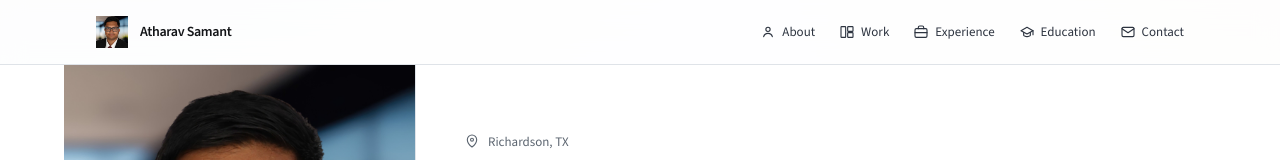
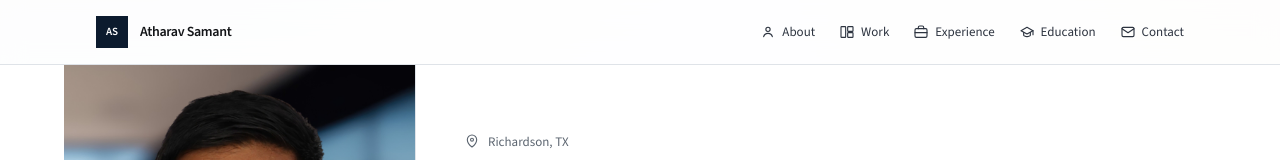
Before and after one commit to Jay4Codes/atharav_website, a Next.js app: page / in a window 1280 px wide. Shown: the top 160 px of the page. Built offline with nearby package versions, Linux system fonts and the light colour scheme.

Commit message:
Refactor header component to replace image with site short name for improved accessibility and update LinkedIn icon styling for better visual consistency.

```diff
--- a/src/components/header.tsx
+++ b/src/components/header.tsx
@@ -1,6 +1,5 @@
 "use client";
 
-import Image from "next/image";
 import { useState } from "react";
 import { Icon } from "@/components/icon";
 import { nav, site } from "@/data/content";
@@ -12,14 +11,8 @@ export function Header() {
     <header className="sticky top-0 z-40 border-b border-line bg-surface/90 backdrop-blur-md">
       <div className="mx-auto flex h-14 max-w-6xl items-center justify-between px-4 sm:h-16 sm:px-6 lg:px-8">
         <a href="#top" className="group flex min-h-11 items-center gap-2.5 sm:gap-3">
-          <span className="relative h-8 w-8 overflow-hidden bg-navy transition-transform duration-200 ease-[var(--ease)] group-hover:scale-105">
-            <Image
-              src={site.photo}
-              alt=""
-              fill
-              sizes="32px"
-              className="object-cover object-[center_12%]"
-            />
+          <span className="flex h-8 w-8 items-center justify-center bg-navy text-[11px] font-semibold text-white transition-transform duration-200 ease-[var(--ease)] group-hover:scale-105">
+            {site.shortName}
           </span>
           <span className="text-sm font-semibold tracking-tight transition-colors group-hover:text-navy">
             {site.name}
--- a/src/components/icon.tsx
+++ b/src/components/icon.tsx
@@ -81,13 +81,7 @@ const paths: Record<IconName, ReactNode> = {
     </>
   ),
   linkedin: (
-    <>
-      <rect x="3" y="3" width="18" height="18" rx="2" />
-      <path d="M8 10v7" />
-      <path d="M8 7.5v.01" />
-      <path d="M12 17v-4.2c0-1.5 2-1.4 2 0V17" />
-      <path d="M12 12.8V17" />
-    </>
+    <path d="M20.45 20.45h-3.56v-5.57c0-1.33-.02-3.04-1.85-3.04-1.85 0-2.14 1.45-2.14 2.94v5.67H9.35V9h3.41v1.56h.05c.48-.9 1.64-1.85 3.37-1.85 3.6 0 4.27 2.37 4.27 5.46zM5.34 7.43A2.06 2.06 0 1 1 5.34 3.3a2.06 2.06 0 0 1 0 4.13M7.12 20.45H3.56V9h3.56zM22.23 0H1.77C.79 0 0 .77 0 1.73v20.54C0 23.23.79 24 1.77 24h20.45c.98 0 1.78-.77 1.78-1.73V1.73C24 .77 23.2 0 22.23 0" />
   ),
   phone: (
     <>
@@ -331,14 +325,16 @@ export function Icon({
   name: IconName;
   className?: string;
 }) {
+  const filled = name === "linkedin";
+
   return (
     <svg
       viewBox="0 0 24 24"
-      fill="none"
-      stroke="currentColor"
-      strokeWidth="1.7"
-      strokeLinecap="round"
-      strokeLinejoin="round"
+      fill={filled ? "currentColor" : "none"}
+      stroke={filled ? "none" : "currentColor"}
+      strokeWidth={filled ? undefined : "1.7"}
+      strokeLinecap={filled ? undefined : "round"}
+      strokeLinejoin={filled ? undefined : "round"}
       className={className}
       aria-hidden="true"
     >
```
